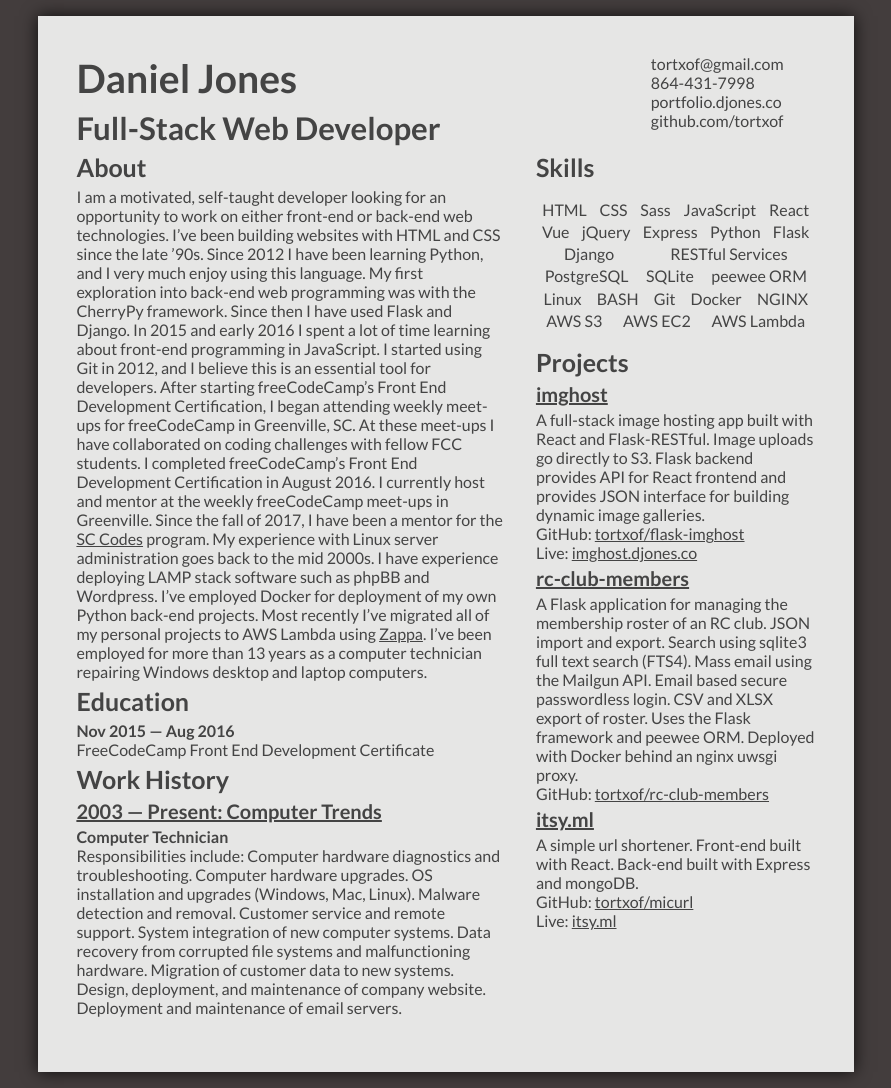
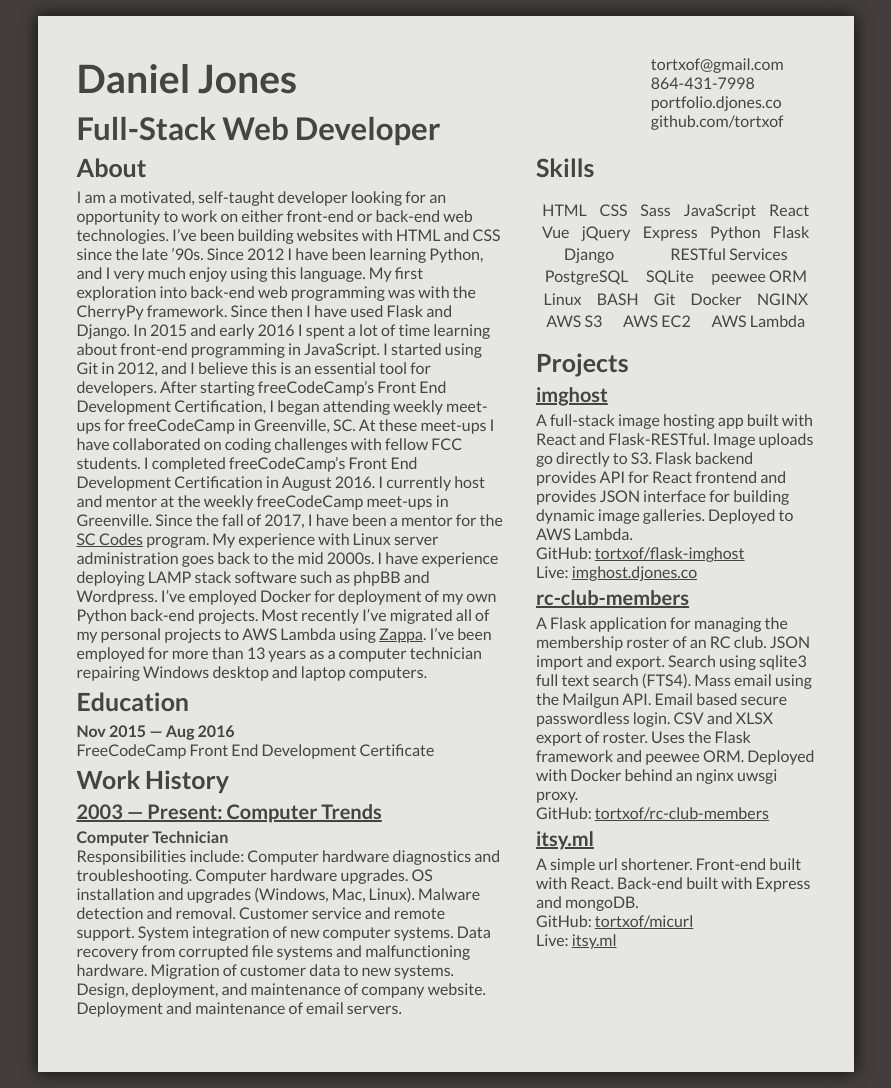
Before and after one commit to tortxof/resume, a Jekyll site: the page built from index.html, in a window 1280 px wide. Shown: the whole page, without its empty margins (194-1085 px from the left). Built offline with Jekyll 4.4.1, drawn with Linux system fonts in a browser that asks for light colours.

Commit message:
Update imghost description

```diff
--- a/index.html
+++ b/index.html
@@ -83,6 +83,7 @@ layout: default
         A full-stack image hosting app built with React and Flask-RESTful. Image
         uploads go directly to S3. Flask backend provides API for React frontend
         and provides JSON interface for building dynamic image galleries.
+        Deployed to AWS Lambda.
         <br>
         GitHub: <a href="https://github.com/tortxof/flask-imghost">tortxof/flask-imghost</a>
         <br>
```
